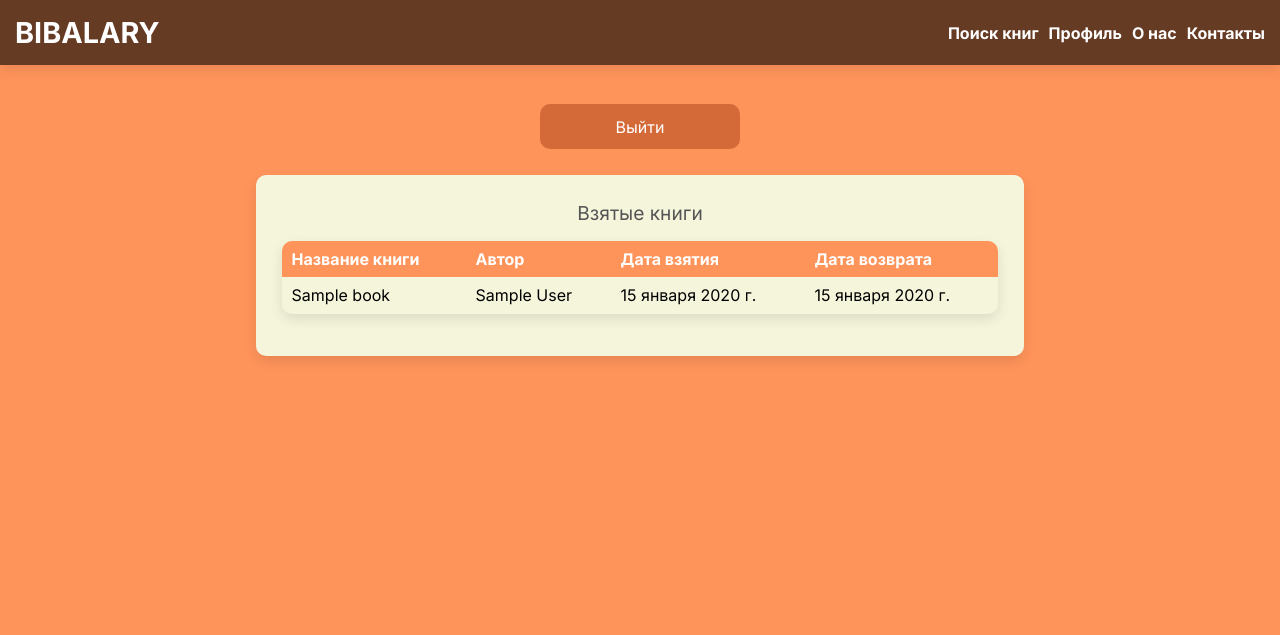
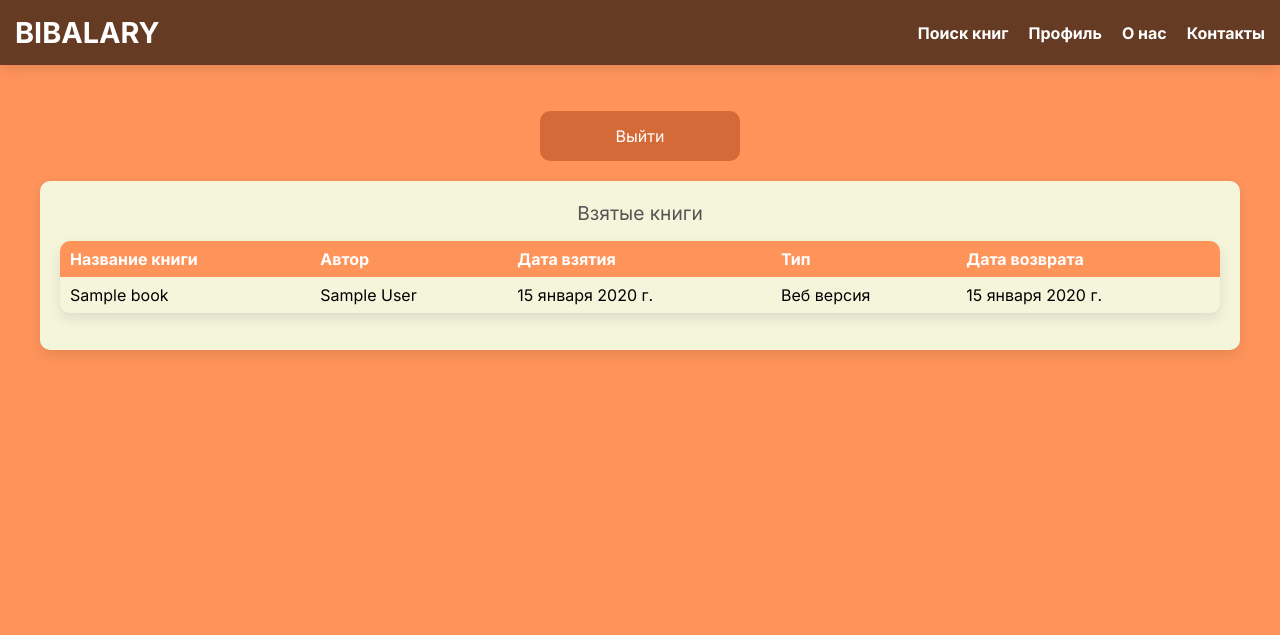
Before and after one commit to PeakyB1/Library, a Django app: page /account/ in a window 1280 px wide. Shown: the top 635 px of the page. Run offline with Django 5.2, Linux system fonts and the light colour scheme; a user stored in the database is signed in; tables that the repository leaves empty hold one stand-in row (values such as "Sample post").

Commit message:
добавлено разделение на электронные и физ копии книг

```diff
--- a/API/urls.py
+++ b/API/urls.py
@@ -1,7 +1,8 @@
-from django.urls import path
+from django.urls import include, path
 from . import views
 
 urlpatterns = [
     path('v1/book/<int:id>/', views.BookDetailAPIView.as_view()),
     path('v1/book/list/', views.BookListAPIView.as_view()),
+    path('v1/drf-auth/', include('rest_framework.urls')),
 ]
--- a/Library/settings.py
+++ b/Library/settings.py
@@ -41,6 +41,7 @@ INSTALLED_APPS = [
     'engine',
     'API',
     'rest_framework',
+    'rest_framework.authtoken'
 ]
 
 MIDDLEWARE = [
--- a/engine/models.py
+++ b/engine/models.py
@@ -41,6 +41,7 @@ class Book(models.Model):
     year = models.IntegerField(verbose_name="Год издания")  # Год издания книги
     genre = models.ForeignKey(Genre, on_delete=models.CASCADE, verbose_name="Жанр")  # Связь с жанром книги
     amount = models.IntegerField(verbose_name="Количество экземпляров")  # Количество экземпляров
+    web_amount = models.IntegerField(default=0, verbose_name="Количество экземпляров в интернет-библиотеке")
     publisher = models.ForeignKey(Publisher, on_delete=models.CASCADE, verbose_name="Издатель")  # Связь с издателем
     fb2file = models.FileField(upload_to='books/', max_length=100, null=True, verbose_name="Файл книги")
     summary = models.TextField(
@@ -62,7 +63,7 @@ class IssueOfBooks(models.Model):
     reader = models.ForeignKey(get_user_model(), on_delete=models.SET_NULL, related_name='posts',null=True, default=None)
     issue_date = models.DateField(verbose_name="Дата выдачи")  # Дата выдачи книги
     return_date = models.DateField(null=True, blank=True, verbose_name="Дата возврата")  # Дата возврата книги
-
+    is_web = models.BooleanField(verbose_name="Веб-версия", default=False)  # Флаг для веб-версии книги
     class Meta:
         verbose_name = "Выдача книги"
         verbose_name_plural = "Выдачи книг"
--- a/engine/urls.py
+++ b/engine/urls.py
@@ -8,4 +8,5 @@ urlpatterns = [
     path('about/', views.about, name='about'),
     path('contact/', views.contact, name='contact'),
     path('takebook/<int:id>/', views.takeBook, name='take_book'),
+    path('returnbook/<int:id>/', views.returnBook, name='return_book'),
 ]
--- a/engine/views.py
+++ b/engine/views.py
@@ -28,7 +28,21 @@ def book(request, id):
     context = {'book': book}
     return render(request, "book.html", context)
 @login_required
+def returnBook(request, id):
+    issue = IssueOfBooks.objects.get(id=id)
+    book = issue.book
+    if not issue.is_web:
+        messages.error(request, "Только книги, взятые через веб, можно возвращать.")
+        return redirect('account')
+    issue.return_date = datetime.date.today()
+    issue.save()
+    book.web_amount += 1
+    book.save()
+    messages.success(request, "Книга успешно возвращена.")
+    return redirect('account')
+@login_required
 def takeBook(request, id):
+    is_web = request.GET.get('is_web')
     book = Book.objects.get(id=id)
     user = request.user
     unreturned_books_count = IssueOfBooks.objects.filter(reader=user, return_date__isnull=True).count()
@@ -40,15 +54,21 @@ def takeBook(request, id):
         messages.error(request, "Вы не можете взять больше 5 книг.")
         return redirect('book_detail', id=id)
 
-    if book.amount <= 0:
+    if book.amount <= 0 or book.web_amount <= 0:
         messages.error(request, "Нет доступных экземпляров книги.")
         return redirect('book_detail', id=id)
-
-    IssueOfBooks.objects.create(book=book, reader=user, issue_date=datetime.date.today())
-    book.amount -= 1
-    book.save()
-    messages.success(request, "Книга успешно взята.")
-    return redirect('account')
+    if is_web:
+        IssueOfBooks.objects.create(book=book, reader=user, issue_date=datetime.date.today(), is_web=is_web)
+        book.web_amount -= 1
+        book.save()
+        messages.success(request, "Книга успешно взята.")
+        return redirect('account')
+    if not is_web:
+        IssueOfBooks.objects.create(book=book, reader=user, issue_date=datetime.date.today(), is_web=is_web)
+        book.amount -= 1
+        book.save()
+        messages.success(request, "Книга успешно взята.")
+        return redirect('account')
 def contact(request):
     return render(request, "contact.html")
 class SearchBooksView(ListView):
--- a/static/css/styles.css
+++ b/static/css/styles.css
@@ -68,6 +68,7 @@ header .logo {
     text-decoration: none;
     color: #fff;
     transition: color 0.3s ease;
+
 }
 
 header .logo:hover {
@@ -79,7 +80,7 @@ nav ul {
     margin: 0;
     padding: 0;
     display: flex;
-    gap: 0.78vw;
+    gap: 20px;
 }
 
 nav ul li a {
@@ -95,19 +96,21 @@ nav ul li a:hover {
 
 /* === Основной контент === */
 main {
-    padding: 1.04vw;
+    padding: 20px;
 }
 
 /* === Стили поиска === */
 .home-search {
     text-align: center;
-    margin-top: 1vw;
+    margin-top: 20px;
 }
 
+
 .home-search h1 {
-    font-size: 7em;
+    font-size: 8em;
     color: var(--main-beige);
     font-family: 'WellwaitFree Regular';
+
 }
 
 .home-search-form {
@@ -351,11 +354,14 @@ main {
 .detail-book-info p strong {
     font-size: 1.1em;
 }
+.detail-buttons {
+    display: flex;
+    gap: 20px; /* Пространство между кнопками */
+}
 
 .detail-take-button {
     display: inline-block;
-    margin-top: 1vw;
-    padding: 0.8vw 1.6vw;
+    padding: 10px;
     background-color: var(--no_hover-orange);
     color: #fff;
     font-size: 1.2em;
@@ -564,11 +570,11 @@ footer {
 /* === Стили для страницы профиля === */
 .account-container {
     background-color: var(--main-beige);
-    padding: 2vw;
+    padding: 20px;
     border-radius: 10px;
     box-shadow: var(--shadow);
-    margin: 2vw auto;
-    max-width: 60vw;
+    margin: 20px auto;
+    max-width: 1200px;
 }
 
 .account-container h1{
@@ -587,7 +593,7 @@ footer {
     background-color: var(--no_hover-orange);
     color: #fff;
     border: none;
-    padding: 1vw 2vw;
+    padding: 15px;
     width: 200px;
     border-radius: 10px;
     cursor: pointer;
--- a/templates/account.html
+++ b/templates/account.html
@@ -18,6 +18,7 @@
                     <th>Название книги</th>
                     <th>Автор</th>
                     <th>Дата взятия</th>
+                    <th>Тип</th>
                     <th>Дата возврата</th>
                 </tr>
             </thead>
@@ -27,7 +28,18 @@
                     <td>{{ issue.book.title }}</td>
                     <td>{{ issue.book.author.first_name }} {{ issue.book.author.last_name }}</td>
                     <td>{{ issue.issue_date }}</td>
-                    <td>{% if issue.return_date %}{{ issue.return_date }}{% else %}Не возвращена{% endif %}</td>
+                    <td>{% if issue.is_web %}{{"Веб версия"}}{% else %}Физическая версия{% endif %}</td>
+                    <td>
+                        {% if issue.return_date %}{{ issue.return_date }}
+                        {% elif issue.is_web %}
+                        <form method="post" action="{% url 'return_book' issue.id %}">
+                            {% csrf_token %}
+                            <button type="submit" class="form-button">Вернуть</button>
+                        </form>
+                        {% else %}
+                        Не возвращена
+                        {% endif %}
+                    </td>
                 </tr>
                 {% endfor %}
             </tbody>
--- a/templates/book.html
+++ b/templates/book.html
@@ -16,8 +16,12 @@
         <p><strong>Жанр:</strong> {{ book.genre.name }}</p>
         <p><strong>Издатель:</strong> {{ book.publisher.name }}</p>
         <p><strong>Количество:</strong> {{ book.amount }}</p>
+        <p><strong>Количество электронных версий:</strong> {{ book.web_amount }}</p>
         <p><strong>Описание:</strong> {{ book.summary }}</p>
-        <a href="{% url 'take_book' book.id %}" class="detail-take-button">Взять</a>
+        <div class="detail-buttons">
+            <a href="{% url 'take_book' book.id %}?is_web=False" class="detail-take-button">Взять</a>
+            <a href="{% url 'take_book' book.id %}?is_web=True" class="detail-take-button">Взять электронную версию</a>
+        </div>
     </div>
 </div>
 {% if messages %}
```
Also changed, not shown: engine/migrations/0003_issueofbooks_is_web.py (added), engine/migrations/0004_remove_issueofbooks_is_web_book_web_amount_and_more.py (added), engine/migrations/0005_rename_isweb_issueofbooks_is_web.py (added).
